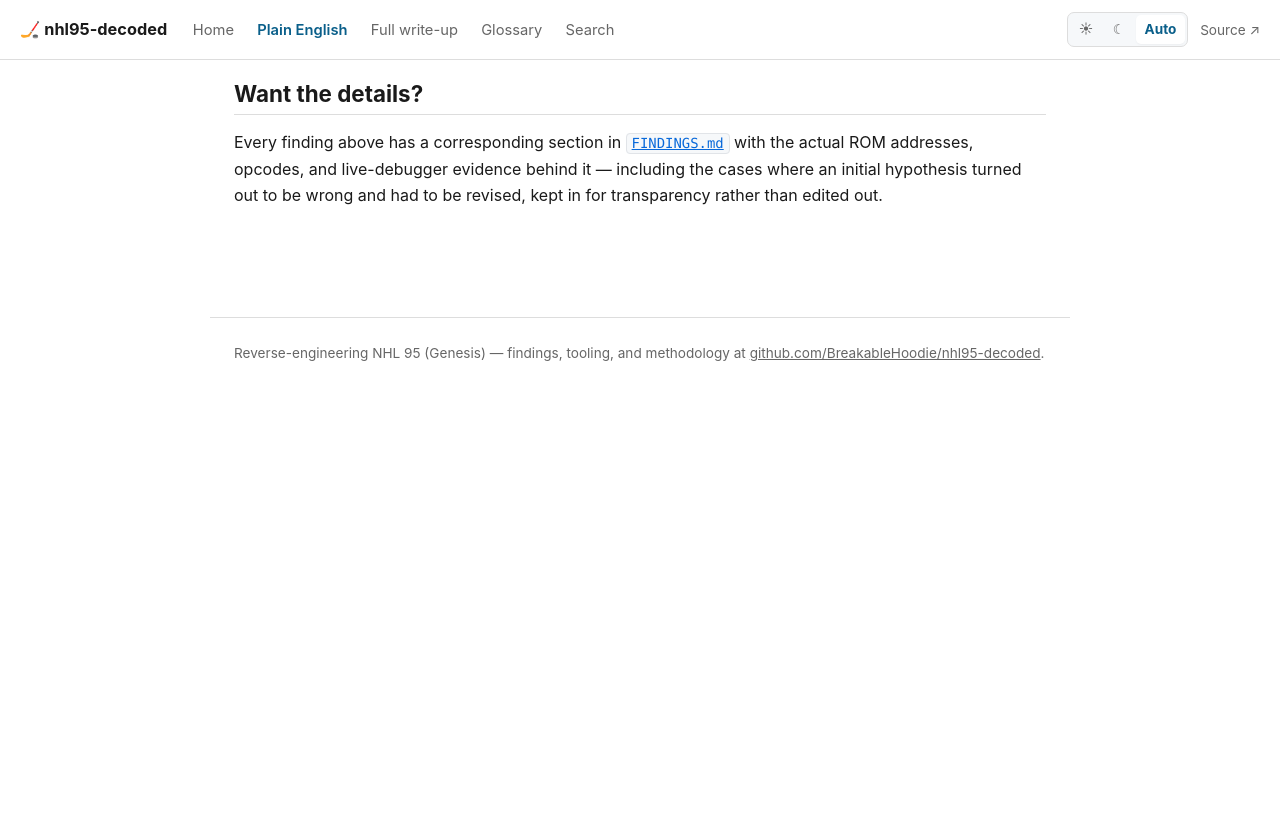
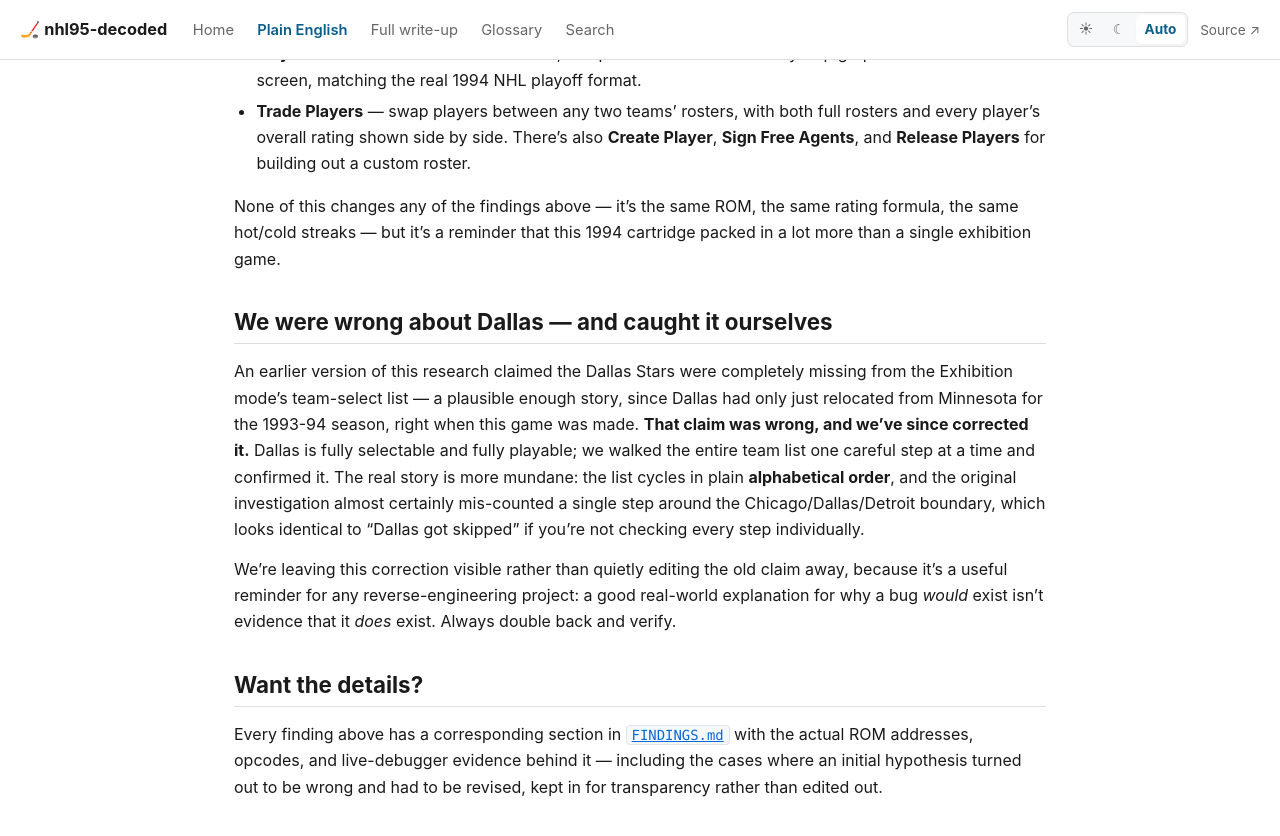
Before and after one commit to BreakableHoodie/nhl95-decoded, a Jekyll site: the page built from docs/OVERVIEW.md, in a window 1280 px wide and 900 px high, scrolled down 2487 px. Shown: the top 836 px of the window. Built offline with Jekyll 4.4.1, drawn with Linux system fonts in a browser that asks for light colours; our own code applies the rules of GitHub Pages for plain Markdown files; before the commit the page ends 2892 px from its top, so only the background shows below that; some of the changed text lies outside the part shown.

Commit message:
Bring OVERVIEW.md current: Smolinski-scores-a-goal finding, Dallas correction
Two findings from today's FINDINGS.md work hadn't made it into the
plain-English doc yet: what live gameplay actually does with the cloned
Smolinski (plays normally, can score real goals — issue #10, closed), and
the Dallas exhibition-menu correction (issue #7) that the menu order is
alphabetical, not ROM order, and Dallas was never missing.

```diff
--- a/docs/OVERVIEW.md
+++ b/docs/OVERVIEW.md
@@ -15,6 +15,7 @@
 - [The Line Editor "clone" bug — root cause found](#the-line-editor-clone-bug--root-cause-found-and-its-just-one-player)
 - [The full 7-line system](#the-full-7-line-system-confirmed-against-a-real-penalty-kill)
 - [Hidden Shootout mode, Playoff bracket, and real trades](#the-game-has-a-hidden-shootout-mode-a-full-playoff-bracket-and-real-trades)
+- [We were wrong about Dallas — and caught it ourselves](#we-were-wrong-about-dallas--and-caught-it-ourselves)
 - [Want the details?](#want-the-details)
 
 ## "Hot and cold streaks" are 100% real — here's exactly how they work
@@ -75,6 +76,18 @@
 one-off, not a general glitch anyone could stumble into. Full technical
 root-cause, including the exact bad byte, is in `FINDINGS.md` §3.
 
+**So what actually happens if you play a game with him cloned like that?**
+We tried it three separate times, including one full hands-off CPU-vs-CPU
+game — and in that game, the cloned Smolinski actually **scored a real
+goal**, credited normally on the scoreboard with two real assists, exactly
+like any other player. Every attempt agreed: the clone doesn't break the
+game or freeze anything, it just quietly plays — and can even score —
+as if nothing were wrong. (A couple of players have separately reported
+seeing stranger things happen with this exact bug, like the clone
+appearing to wander in from the bench mid-play. We looked for that too and
+didn't catch it ourselves, so it's noted as unconfirmed rather than ruled
+out.)
+
 ## The full 7-line system, confirmed against a real penalty kill
 
 The game secretly tracks 7 named lines per team (two scoring lines, a
@@ -111,6 +124,25 @@
 same rating formula, the same hot/cold streaks — but it's a reminder that
 this 1994 cartridge packed in a lot more than a single exhibition game.
 
+## We were wrong about Dallas — and caught it ourselves
+
+An earlier version of this research claimed the Dallas Stars were
+completely missing from the Exhibition mode's team-select list — a plausible
+enough story, since Dallas had only just relocated from Minnesota for the
+1993-94 season, right when this game was made. **That claim was wrong, and
+we've since corrected it.** Dallas is fully selectable and fully playable;
+we walked the entire team list one careful step at a time and confirmed it.
+The real story is more mundane: the list cycles in plain **alphabetical
+order**, and the original investigation almost certainly mis-counted a
+single step around the Chicago/Dallas/Detroit boundary, which looks
+identical to "Dallas got skipped" if you're not checking every step
+individually.
+
+We're leaving this correction visible rather than quietly editing the old
+claim away, because it's a useful reminder for any reverse-engineering
+project: a good real-world explanation for why a bug *would* exist isn't
+evidence that it *does* exist. Always double back and verify.
+
 ## Want the details?
 
 Every finding above has a corresponding section in
```
